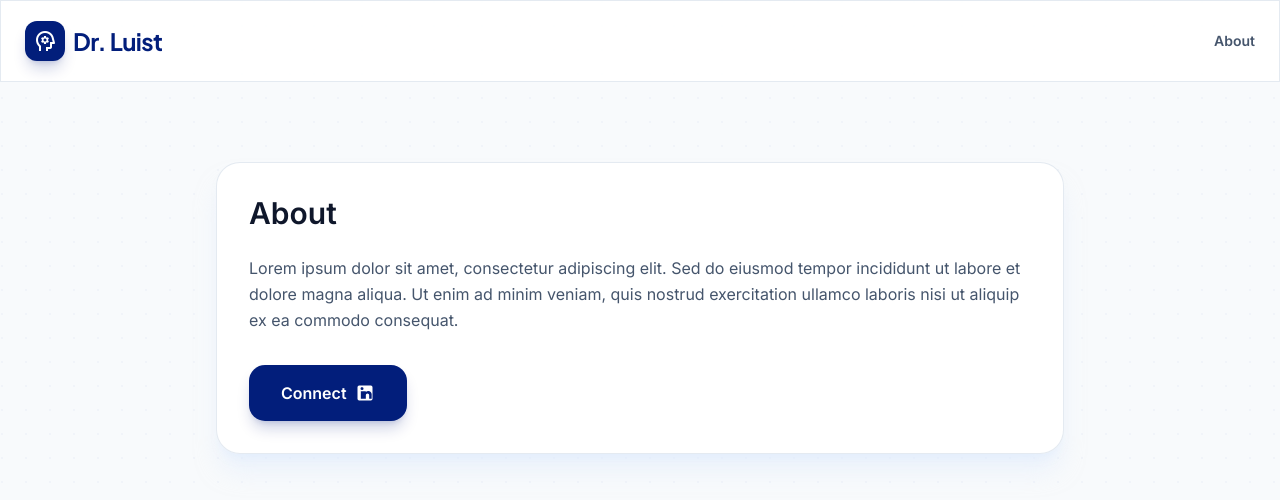
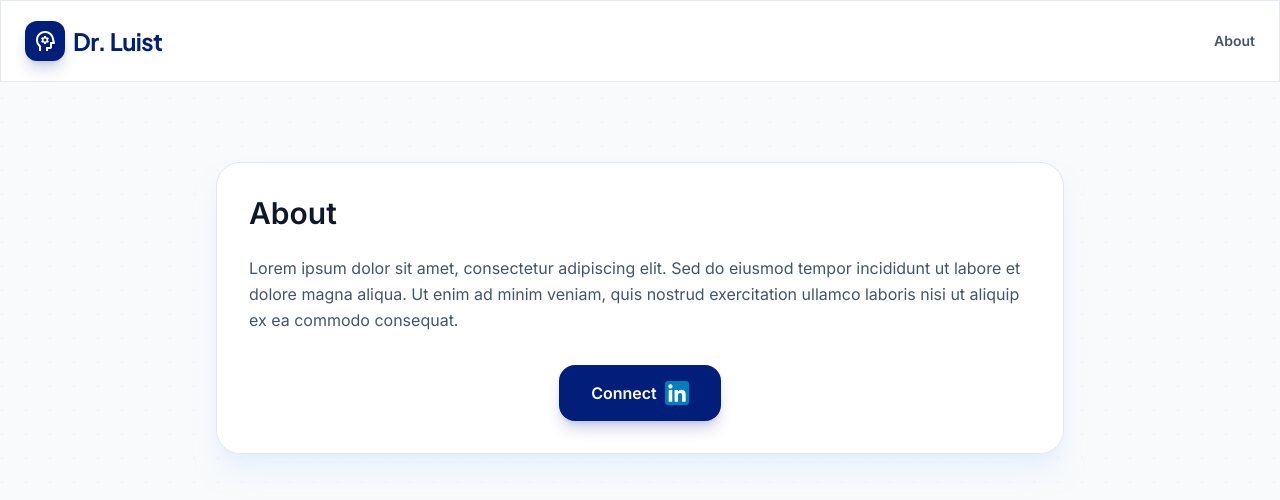
Before and after one commit to SleGort/drluist, a React (Vite) app in the folder frontend/: page /about in a window 1280 px wide. Shown: the top 500 px of the page. Built offline with nearby package versions, Linux system fonts and the light colour scheme.

Commit message:
setup about page

```diff
--- a/frontend/src/pages/About.jsx
+++ b/frontend/src/pages/About.jsx
@@ -1,4 +1,5 @@
 import Navbar from "../components/Navbar";
+import linkedinIcon from "../assets/LinkedIn_icon.svg";
 
 export default function About() {
     return (
@@ -15,20 +16,15 @@ export default function About() {
                         aliqua. Ut enim ad minim veniam, quis nostrud exercitation
                         ullamco laboris nisi ut aliquip ex ea commodo consequat.
                     </p>
-                    <div className="pt-2">
+                    <div className="pt-2 flex justify-center">
                         <button
                             type="button"
+                            onClick={() => window.open("https://www.linkedin.com/in/almedev/", "_blank", "noreferrer")}
                             className="bg-primary hover:bg-blue-800 text-white px-8 py-4 rounded-2xl font-semibold flex items-center justify-center gap-2 transition-all transform hover:scale-[1.01] active:scale-95 shadow-lg shadow-primary/20 cursor-pointer"
                         >
-                            <span>Connect</span>
-                            <svg
-                                aria-hidden="true"
-                                viewBox="0 0 24 24"
-                                className="w-5 h-5 fill-current"
-                            >
-                                <path d="M19 3A2 2 0 0 1 21 5v14a2 2 0 0 1-2 2H5a2 2 0 0 1-2-2V5a2 2 0 0 1 2-2h14zm-9 7H7v9h3v-9zm-1.5-5.25A1.75 1.75 0 1 0 8.5 8.5a1.75 1.75 0 0 0 0-3.5zM20 13.5c0-2.21-1.79-4-4-4a3.99 3.99 0 0 0-3 1.33V10h-3v9h3v-4.5a2 2 0 0 1 4 0V19h3z" />
-                            </svg>
+                            Connect <img src={linkedinIcon} alt="LinkedIn" className="w-6 h-6" />
                         </button>
+
                     </div>
                 </section>
             </main>
```
Also changed, not shown: frontend/src/assets/LinkedIn_icon.svg (added), frontend/src/assets/linkedin-svgrepo-com.svg (added).
